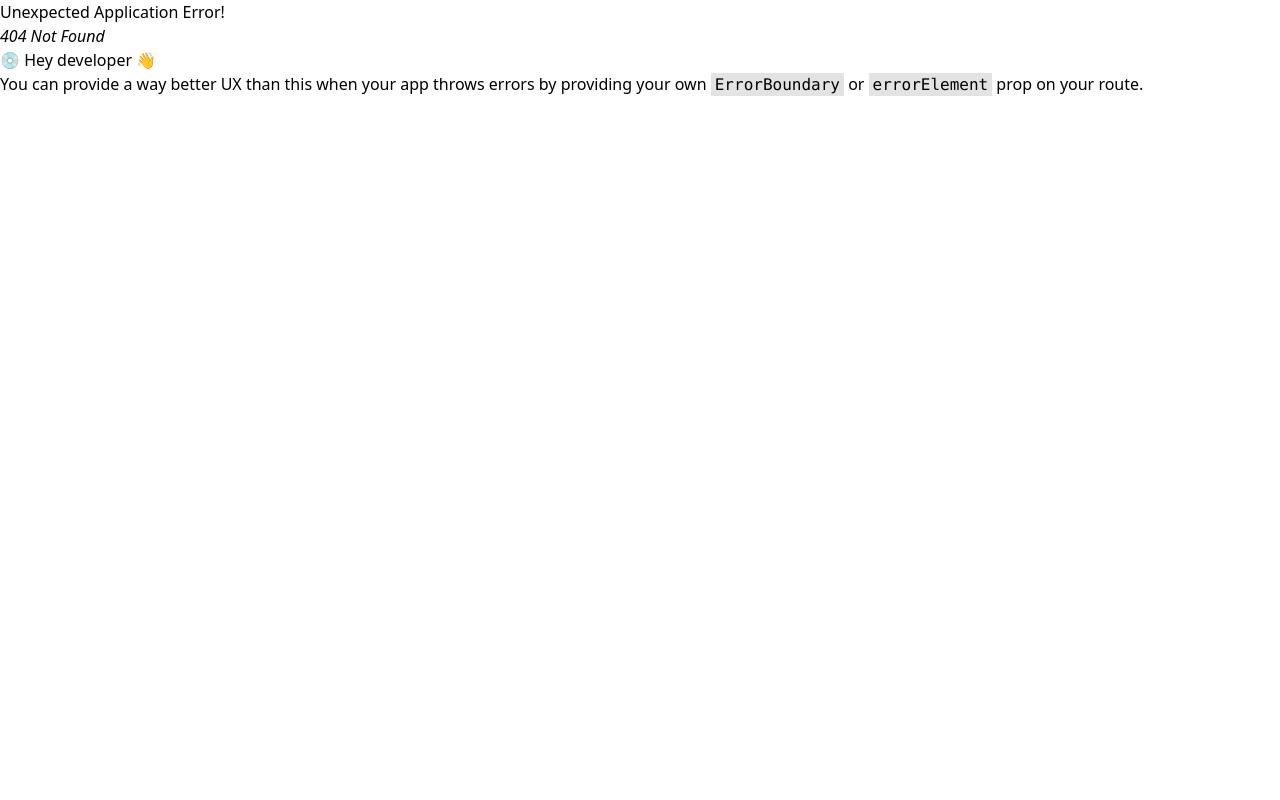
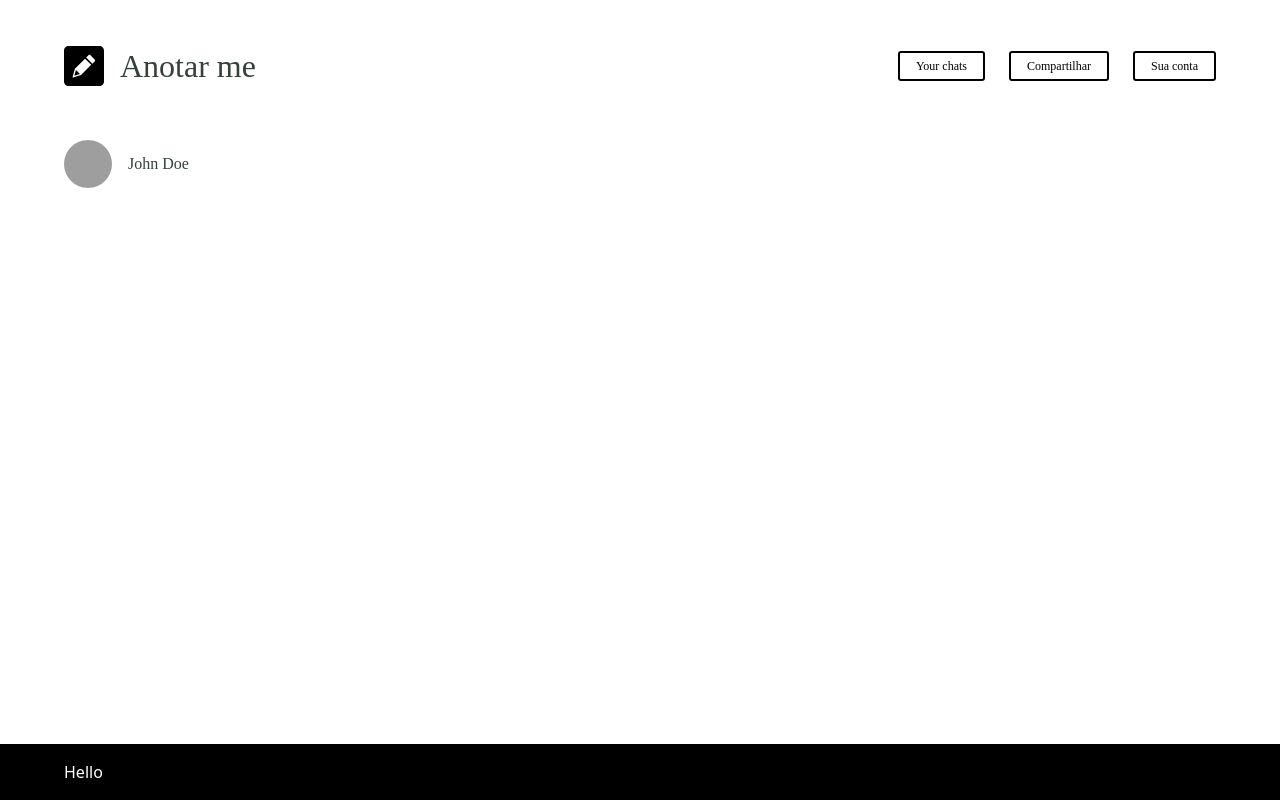
Before and after one commit to cleyxds/anotarme, a React (Vite) app: page /profile/1 in a window 1280 px wide. Before the commit this address had no page. Built offline with nearby package versions, Linux system fonts and the light colour scheme; grey boxes are pictures that could not be loaded; a web font is replaced by a local one.

Commit message:
FEAT: ChatList scroll fix

```diff
--- a/src/atoms/User/index.ts
+++ b/src/atoms/User/index.ts
@@ -5,9 +5,9 @@ import { User } from "../../types/user"
 export const UserAtom = atom<User | null>({
   key: "UserAtomKey",
   default: {
-    id: "asd2o92k091k2",
+    id: "01HM53D54VXQ5B965YYM2M4VWE",
     name: "John Doe",
     image:
-      "https://media0.giphy.com/media/LmBsnpDCuturMhtLfw/giphy.gif?cid=ecf05e472ib0lizs11nrtt7jccmrcrthzxhz9qnfzxziatoo&ep=v1_gifs_search&rid=giphy.gif&ct=g",
+      "https://fastly.picsum.photos/id/22/4434/3729.jpg?hmac=fjZdkSMZJNFgsoDh8Qo5zdA_nSGUAWvKLyyqmEt2xs0",
   },
 })
--- a/src/components/Chat/components/ChatList.tsx
+++ b/src/components/Chat/components/ChatList.tsx
@@ -10,7 +10,7 @@ type ChatListProps = {
 
 export function ChatList({ chats = [], handleSelectChat }: ChatListProps) {
   return (
-    <ChatListContainer>
+    <ChatListContainer className="space-y-7">
       {chats.map((chat) => {
         const CHAT_ID = chat.id
         const CHAT_IMAGE_ALT = `${CHAT_ID} image`
@@ -41,13 +41,12 @@ export function ChatList({ chats = [], handleSelectChat }: ChatListProps) {
   )
 }
 
-const ChatListContainer = styled.aside`
+const ChatListContainer = styled.div`
   width: 33.53%;
+  height: 100%;
   padding-right: 2rem;
-  display: flex;
-  flex-direction: column;
-  gap: 1.6875rem;
-  overflow: scroll;
+  padding-bottom: 1rem;
+  overflow-y: scroll;
 
   &::-webkit-scrollbar {
     width: 8px;
@@ -56,7 +55,8 @@ const ChatListContainer = styled.aside`
 
   /* Track */
   &::-webkit-scrollbar-track {
-    background: var(--WHITE-I);
+    background: var(--BLACK-II);
+    border-radius: 9999px;
   }
 
   /* Handle */
--- a/src/components/Chat/data/chats.data.json
+++ b/src/components/Chat/data/chats.data.json
@@ -15,7 +15,7 @@
     "image": "https://fastly.picsum.photos/id/10/2500/1667.jpg?hmac=J04WWC_ebchx3WwzbM-Z4_KC_LeLBWr5LZMaAkWkF68"
   },
   {
-    "id": "2",
+    "id": "01HG983VK612V6J6FBT4M6P60R",
     "name": "New MafiaZ 171",
     "user": {
       "image": "https://fastly.picsum.photos/id/26/4209/2769.jpg?hmac=vcInmowFvPCyKGtV7Vfh7zWcA_Z0kStrPDW3ppP0iGI"
@@ -31,6 +31,11 @@
         "id": 2,
         "text": "Lorem ipsum dolor sit amet, consectetur adipiscing elit. Aenean orci dui, congue et lorem quis, bibendum vehicula ligula. Vestibulum sed eros lectus.",
         "timestamp": "2020-06-01T10:00:00.000Z"
+      },
+      {
+        "id": 3,
+        "text": "QQ510518337BR",
+        "timestamp": "2024-01-16T02:10:23.000Z"
       }
     ],
     "image": "https://fastly.picsum.photos/id/26/4209/2769.jpg?hmac=vcInmowFvPCyKGtV7Vfh7zWcA_Z0kStrPDW3ppP0iGI"
--- a/src/components/Header.tsx
+++ b/src/components/Header.tsx
@@ -21,7 +21,7 @@ export function Header() {
       </LogoContainer>
 
       <NavigationContainer>
-        <Button as={LinkButton} to="chats">
+        <Button as={LinkButton} to="/chats">
           Your chats
         </Button>
 
--- /dev/null
+++ b/src/components/Profile/hooks/useProfile.tsx
@@ -0,0 +1,22 @@
+import { useMemo } from "react"
+
+import { useParams } from "react-router-dom"
+
+import { useRecoilValue } from "recoil"
+import { UserAtom } from "../../../atoms/User"
+
+export function useProfile() {
+  const { userId } = useParams()
+
+  const user = useRecoilValue(UserAtom)
+
+  const profile = useMemo(
+    () => ({
+      image: user?.image,
+      name: user?.name,
+    }),
+    [user?.image, user?.name]
+  )
+
+  return { userId, profile }
+}
--- /dev/null
+++ b/src/components/Profile/index.tsx
@@ -0,0 +1,49 @@
+import styled from "styled-components"
+
+import { Screen } from "../../ui/Screen"
+import { Header } from "../Header"
+import { Footer } from "../Footer"
+import { Text } from "../../ui/atoms/Text"
+
+import { useProfile } from "./hooks/useProfile"
+
+export function Profile() {
+  const { profile } = useProfile()
+
+  const PROFILE_IMAGE_ALT = `${profile.name} image`
+
+  return (
+    <ProfileScreen>
+      <Header />
+
+      <ProfileContainer>
+        <ProfileImage src={profile.image} alt={PROFILE_IMAGE_ALT} />
+
+        <Text size="small" type="V2">
+          {profile.name}
+        </Text>
+      </ProfileContainer>
+
+      <Footer />
+    </ProfileScreen>
+  )
+}
+
+const ProfileScreen = styled(Screen)`
+  gap: 1.5rem;
+  padding-bottom: 4rem;
+`
+
+const ProfileContainer = styled.div`
+  padding: 0 4rem;
+  display: flex;
+  align-items: center;
+  gap: 1rem;
+`
+
+const ProfileImage = styled.img`
+  width: 3rem;
+  height: 3rem;
+  border-radius: 9999px;
+  object-fit: cover;
+`
```
Also changed, not shown: src/Router.tsx (+9 -4 lines).
